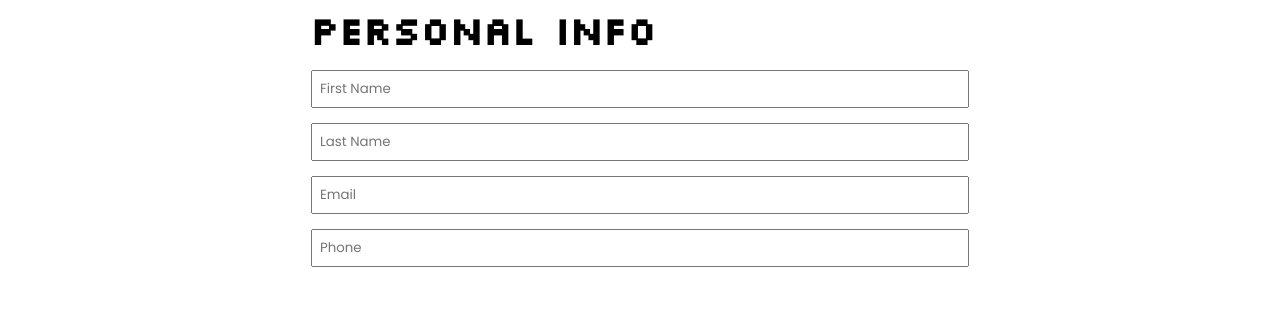
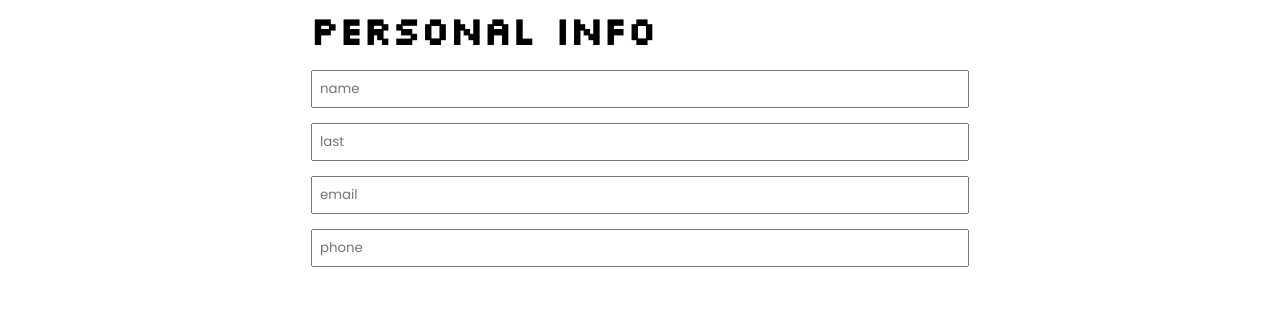
Before and after one commit to raheemelassadi/cv-project, a React (Create React App) app: page / in a window 1280 px wide. Shown: the part 157-474 px from the top of the page. Built offline with nearby package versions, Linux system fonts and the light colour scheme; a web font is replaced by a local one.

Commit message:
render method to printableform updated

```diff
--- a/src/App.js
+++ b/src/App.js
@@ -1,4 +1,4 @@
-import React from "react";
+import React, { useState } from "react";
 import { useRef } from "react";
 import Form from "./components/Form";
 import Header from "./components/Header";
@@ -7,8 +7,27 @@ import ReactToPrint from "react-to-print";
 import Render from "./components/Render";
 import PrintableForm from "./components/PrintableForm";
 import GeneralInfo from "./components/GeneralInfo";
+import Experience from "./components/Experience";
 
 function App (){
+
+  // const [thing, setThing] = useState({
+  //   name: ${name}
+  // })
+  const [userInfo, setUserInfo]= useState({});
+  const [showInfo, setShowInfo]= useState(false);
+  const [expInfo, setExpInfo]= useState({});
+
+
+  const getInfo=(data)=> {
+    setUserInfo(data)
+    setShowInfo(true);
+  }
+
+  const getExperienceInfo=(data)=> {
+   setExpInfo(data);
+  }
+
 
 
   let componentRef = useRef();
@@ -19,14 +38,16 @@ function App (){
       <Header />
     </div>
     <div>
-      <Form />
-      <div style={{ display: "none" }}>
-        <PrintableForm ref={(el) => (componentRef = el)} name={'jake'} last={'elber'}/>
+      <GeneralInfo getInfo={getInfo}/>
+      <Experience getExperienceInfo={getExperienceInfo}/>
+      <div style={{display: "none"}}>
+      <PrintableForm ref={(el) => (componentRef = el)}  userInfo={userInfo} expInfo={expInfo}/>
       </div>
     </div>
-    <ReactToPrint
+
+     <ReactToPrint
       trigger={() => {
-        return <div className="render-container"><button className="btn"><Render /></button></div>
+        return <div className="render-container"><button className="btn"><Render/></button></div>
       }}
 
       content = {() => componentRef}
--- a/src/components/Experience.js
+++ b/src/components/Experience.js
@@ -1,24 +1,66 @@
-import React, { Component } from "react";
+import React, { useState } from "react";
 import './Experience.scss'
 
-class Experience extends Component{
+function Experience ({getExperienceInfo}){
+
+    const [general, setGeneral] = useState({
+        company: '',
+        position: '',
+        startDate: '',
+        endDate: ''
+    });
+
+    const [showExtra, setShowExtra]= useState(false);
+
+    function handleChange(e){
+        console.log(`${e.target.name} ${e.target.value}`)
+        setGeneral({...general,[e.target.name]: e.target.value});
+    };
+
+    const renderUserInfo=()=> {
+        console.log(general)
+       getExperienceInfo(general)
+    }
+
+  const extraDetails=()=> {
+        setShowExtra(true)
+    }
 
 
-    render(){
+
         return(
             <div className="form-container">
                 <div className="experience-header">
-                <h1>Work Experience <img src="../images/add.png" alt="plus sign"/></h1>
+                <h1>Work Experience <img src="../images/add.png" alt="plus sign" onClick={extraDetails}/></h1>
                 </div>
                 <div className="experience-form">
-                    <input type='text' placeholder="Company"/>
-                    <input type='text' placeholder="Position"/>
-                    <input type='text' placeholder="Start Date"/>
-                    <input type='text' placeholder="End Date"/>
+                    <input type='text' placeholder="Company" value={general.company} name="company"
+                            onChange={(e)=> {handleChange(e); renderUserInfo()}}/>
+                    <input type='text' placeholder="Position" value={general.position} name="position"
+                           onChange={(e)=> {handleChange(e); renderUserInfo()}} />
+                    <input type='text' placeholder="Start Date" value={general.startDate} name="startDate"
+                           onChange={(e)=> {handleChange(e); renderUserInfo()}} />
+                    <input type='text' placeholder="End Date" value={general.endDate} name="endDate"
+                            onChange={(e)=> {handleChange(e); renderUserInfo()}}/>
                 </div>
+
+                {showExtra && (
+                    <div className="experience-form">
+                    <input type='text' placeholder="Company" value={general.company} name="company"
+                            onChange={(e)=> {handleChange(e); renderUserInfo()}}/>
+                    <input type='text' placeholder="Position" value={general.position} name="position"
+                           onChange={(e)=> {handleChange(e); renderUserInfo()}} />
+                    <input type='text' placeholder="Start Date" value={general.startDate} name="startDate"
+                           onChange={(e)=> {handleChange(e); renderUserInfo()}} />
+                    <input type='text' placeholder="End Date" value={general.endDate} name="endDate"
+                            onChange={(e)=> {handleChange(e); renderUserInfo()}}/>
+                </div>
+                )
+                }
+
             </div>
         )
-    }
+
 }
 
 export default Experience
--- a/src/components/GeneralInfo.js
+++ b/src/components/GeneralInfo.js
@@ -1,19 +1,80 @@
-import React from "react";
+import React, { useState } from "react";
 import "./GeneralStyles.scss"
+import ReactToPrint from "react-to-print";
+import Render from "./Render";
+import { useRef } from "react";
 
-function GeneralInfo(props) {
+function GeneralInfo({getInfo}) {
+
+        const [general, setGeneral] = useState({
+            first: '',
+            last: '',
+            email: '',
+            phone: ''
+        });
+
+        function handleChange(e){
+            console.log(`${e.target.name} ${e.target.value}`)
+            setGeneral({...general,[e.target.name]: e.target.value});
+        };
+
+        const renderUserInfo=()=> {
+            console.log(general)
+           getInfo(general)
+        }
+
 
         return(
             <div className="form-container">
                 <h1>Personal Info</h1>
                     <div>
-                        <input placeholder={props.first}/>
-                        <input placeholder={props.last}/>
+                        <input
+                            placeholder={'name'}
+                            value={general.first}
+                            name='first'
+                            onChange={(e)=> { handleChange(e); renderUserInfo()}}
+                        />
+                        <input
+                            placeholder={"last"}
+                            value={general.last}
+                            name="last"
+                            onChange={(e)=> { handleChange(e); renderUserInfo()}}
+                        />
                         <div className="contact-info">
-                            <input placeholder={props.email} type={props.emailType}/>
-                            <input placeholder={props.phone} type={props.phoneType}/>
+                            <input
+                                placeholder={"email"}
+                                type="email"
+                                value={general.email}
+                                name="email"
+                                onChange={(e)=> { handleChange(e); renderUserInfo()}}
+                            />
+                            <input
+                                placeholder={"phone"}
+                                type="tel"
+                                value={general.phone}
+                                name="phone"
+                                onChange={(e)=> { handleChange(e); renderUserInfo()}}
+                            />
                         </div>
+
+
+                    {/* <button className="render-btn" onClick={renderUserInfo}>Submit</button> */}
+
+
+
+          {/* <ReactToPrint
+      trigger={() => {
+        return <div className="render-container"><button className="btn"><Render renderUserInfo={renderUserInfo}/></button></div>
+      }}
+
+      content = {() => componentRef}
+      documentTitle="Resume"
+      pageStyle= 'print'
+
+    />   */}
+
                     </div>
+
             </div>
         )
 
--- a/src/components/PrintableForm.js
+++ b/src/components/PrintableForm.js
@@ -1,21 +1,20 @@
 import React, { Component } from "react";
 
 class PrintableForm extends Component{
-    constructor(props){
-        super(props)
-    }
 
 
     render(){
         return(
             <div >
                 <div className="print-header">
-                    <h1>{this.props.name}</h1>
-                    <h3>{this.props.last}</h3>
+                    <h1>{this.props.userInfo.first}</h1>
+                    <h3>{this.props.userInfo.last}</h3>
+                    <h3>{this.props.expInfo?.company}</h3>
+                    <h3>{this.props.expInfo?.position}</h3>
                 </div>
             </div>
         )
     }
 }
 
-export default PrintableForm
+export default PrintableForm;
--- a/src/components/Render.js
+++ b/src/components/Render.js
@@ -1,14 +1,13 @@
 import React, { Component } from "react";
 import './Render.scss'
 
-class Render extends Component{
-    render(){
+function Render(){
+
         return(
                 <div className="render-container">
                     <button className="render-btn">Render</button>
                 </div>
             )
-    }
 }
 
 export default Render
```
